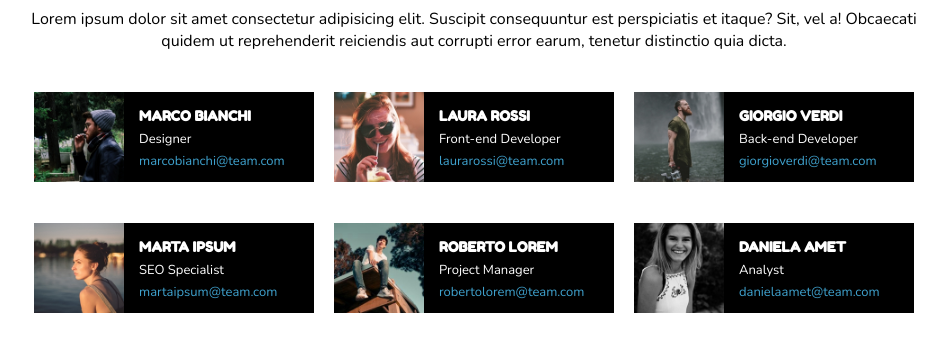
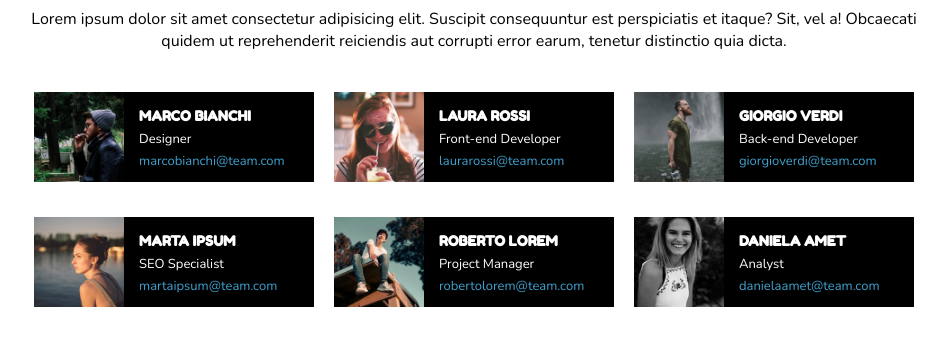
Before and after one commit to StefanoSax93/html-css-float-cards, a plain HTML site: page index.html in a window 1280 px wide. Shown: the part 84-436 px from the top of the page, without its empty margins (166-1113 px from the left). Drawn offline with nearby package versions, Linux system fonts and the light colour scheme.

Commit message:
correzione clearfix

```diff
--- a/css/style.css
+++ b/css/style.css
@@ -5,7 +5,7 @@
     font-family: Nunito;
 }
 
-.clearfix {
+.clearfix::after {
     content: "";
     display: table;
     clear: both;
@@ -39,7 +39,7 @@ main {
     height: 90px;
     margin: 10px 10px 25px 10px;
     background-color: black;
-    display: inline-block;
+    float: left;
 }
 
 img {
```
